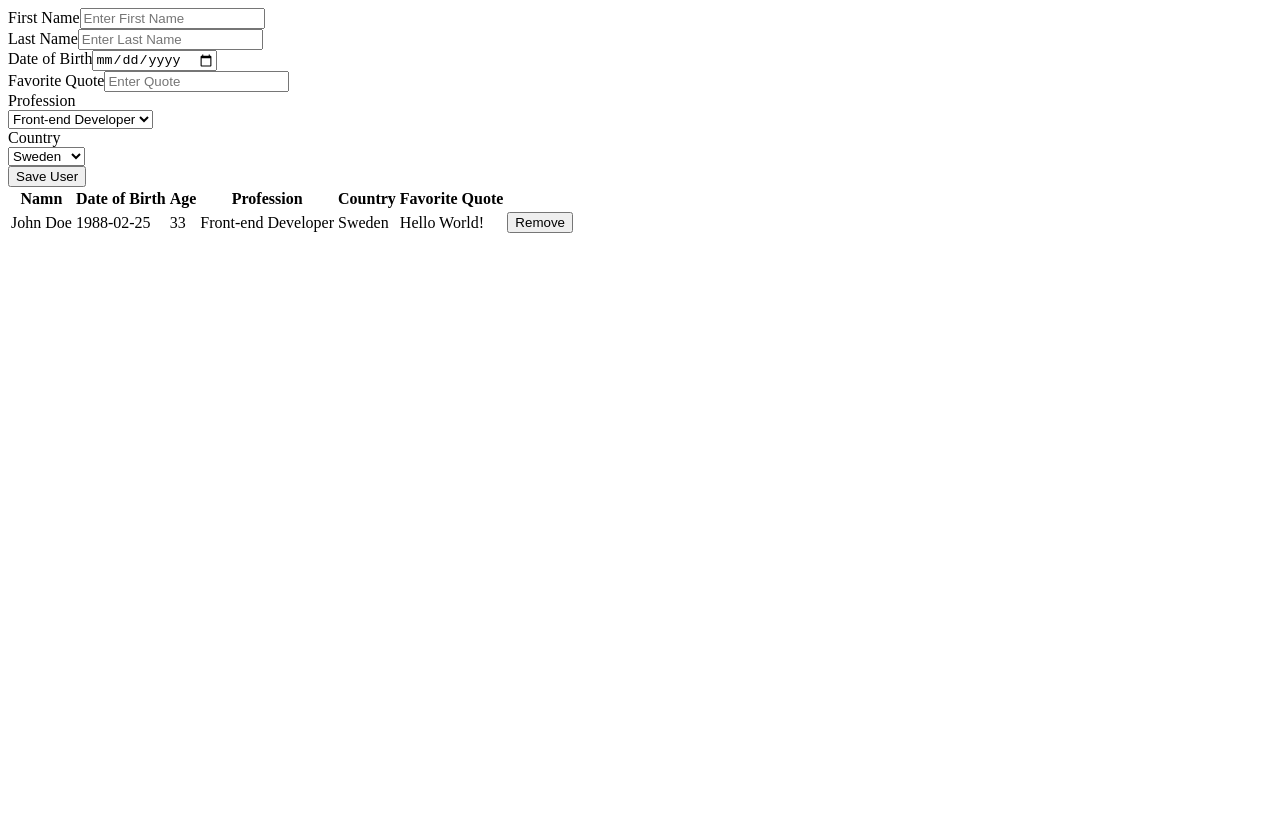
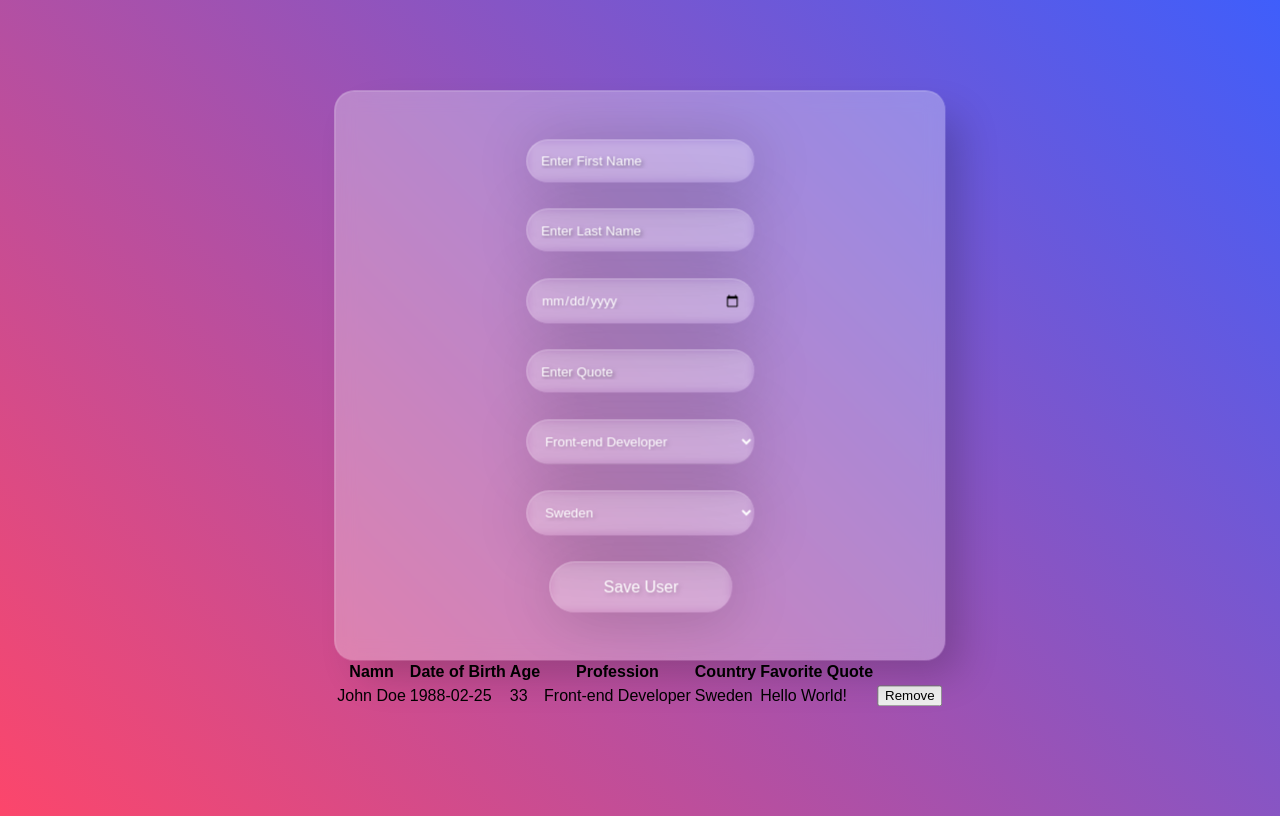
Before and after one commit to Zerhar/Vuex-form, a Vue app: page / in a window 1280 px wide. Built offline with nearby package versions, Linux system fonts and the light colour scheme.

Commit message:
fixed design

```diff
--- a/src/App.vue
+++ b/src/App.vue
@@ -1,5 +1,5 @@
 <template>
-  <div class="mt-10">
+  <div class="container">
     <add-user />
     <user-list />
   </div>
--- /dev/null
+++ b/src/assets/css/App.css
@@ -0,0 +1,93 @@
+body {
+    background: linear-gradient(45deg, #fc466b, #3f5efb);
+    height: 100vh;
+    font-family: 'Montserrat', sans-serif;
+}
+
+.container {
+    position: absolute;
+    transform: translate(-50%, -50%);
+    top: 50%;
+    left: 50%;
+}
+
+form {
+    background: rgba(255, 255, 255, 0.3);
+    padding: 3em;
+    border-radius: 20px;
+    border-left: 1px solid rgba(255, 255, 255, 0.3);
+    border-top: 1px solid rgba(255, 255, 255, 0.3);
+    backdrop-filter: blur(10px);
+    box-shadow: 20px 20px 40px -6px rgba(0, 0, 0, 0.2);
+    text-align: center;
+    position: relative;
+    transition: all 0.2s ease-in-out;
+}
+
+form p {
+    font-weight: 500;
+    color: #fff;
+    opacity: 0.7;
+    font-size: 1.4rem;
+    margin-top: 0;
+    margin-bottom: 60px;
+    text-shadow: 2px 2px 4px rgba(0, 0, 0, 0.2);
+}
+
+form input, form select, form button {
+    background: transparent;
+    width: 200px;
+    padding: 1em;
+    margin-bottom: 2em;
+    border: none;
+    border-left: 1px solid rgba(255, 255, 255, 0.3);
+    border-top: 1px solid rgba(255, 255, 255, 0.3);
+    border-radius: 5000px;
+    backdrop-filter: blur(5px);
+    box-shadow: 4px 4px 60px rgba(0, 0, 0, 0.2);
+    color: #fff;
+    font-family: Montserrat, sans-serif;
+    font-weight: 500;
+    transition: all 0.2s ease-in-out;
+    text-shadow: 2px 2px 4px rgba(0, 0, 0, 0.2);
+    -ms-box-sizing:content-box;
+    -moz-box-sizing:content-box;
+    box-sizing:content-box;
+    -webkit-box-sizing:content-box;
+}
+
+form input:hover {
+    background: rgba(255, 255, 255, 0.1);
+    box-shadow: 4px 4px 60px 8px rgba(0, 0, 0, 0.2);
+}
+
+form input[type="text"]:focus, form input[type="date"]:focus {
+    background: rgba(255, 255, 255, 0.1);
+    box-shadow: 4px 4px 60px 8px rgba(0, 0, 0, 0.2);
+    outline: none;
+}
+
+form button {
+    width: 150px;
+    margin-bottom: 0rem;
+    font-size: 1rem;
+}
+
+form button:hover {
+    cursor: pointer;
+}
+
+form button:active {
+    background: rgba(255, 255, 255, 0.2);
+}
+
+form:hover {
+    margin: 4px;
+}
+
+::placeholder {
+    font-family: Montserrat, sans-serif;
+    font-weight: 400;
+    color: #fff;
+    text-shadow: 2px 2px 4px rgba(0, 0, 0, 0.4);
+}
--- a/src/components/AddUser.vue
+++ b/src/components/AddUser.vue
@@ -2,25 +2,14 @@
   <form class="">
     <div class="">
       <div class="">
-        <label
-          class=""
-          for="grid-first-name"
-          v-text="'First Name'"
-        />
         <input
           class=""
-          id="grid-first-name"
           type="text"
           placeholder="Enter First Name"
           v-model="user.firstName"
         />
       </div>
       <div class="">
-        <label
-          class=""
-          for="grid-last-name"
-          v-text="'Last Name'"
-        />
         <input
           class=""
           id="grid-last-name"
@@ -30,27 +19,16 @@
         />
       </div>
       <div class="">
-        <label
-          class=""
-          for="grid-date"
-          v-text="'Date of Birth'"
-        />
         <input
           class=""
-          id="grid-date"
+          placeholder="Enter birth date"
           type="date"
           v-model="user.birthDate"
         />
       </div>
       <div class="">
-        <label
-          class=""
-          for="grid-quote"
-          v-text="'Favorite Quote'"
-        />
         <input
           class=""
-          id="grid-quote"
           type="text"
           placeholder="Enter Quote"
           v-model="user.quote"
@@ -132,4 +110,5 @@ export default {
 </script>
 
 <style scoped>
+
 </style>
--- a/src/components/DropDown.vue
+++ b/src/components/DropDown.vue
@@ -1,12 +1,7 @@
 <template>
   <div class="">
-    <label
-      class=""
-      v-text="label"
-      />
     <div class="">
       <select
-        id="grid-state"
         class=""
         @change="changeSelect($event.target.value)"
       >
--- a/src/main.js
+++ b/src/main.js
@@ -1,5 +1,6 @@
 import { createApp } from 'vue'
 import App from './App.vue'
 import store from './store/store.js';
+import './assets/css/App.css';
 
 createApp(App).use(store).mount('#app')
```
Also changed, not shown: 1 other file (tests, documents, lock files or other folders).
